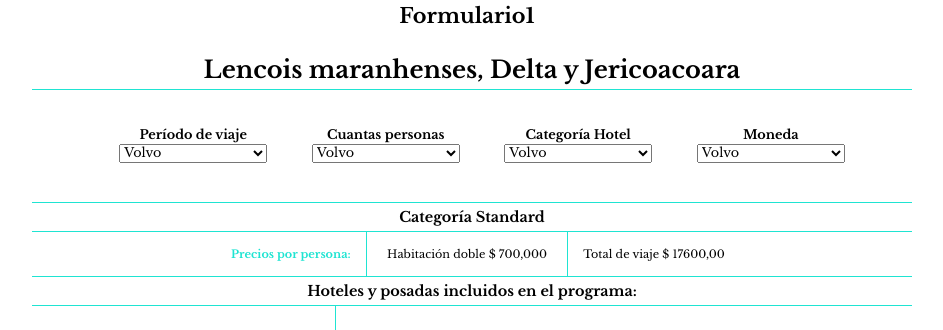
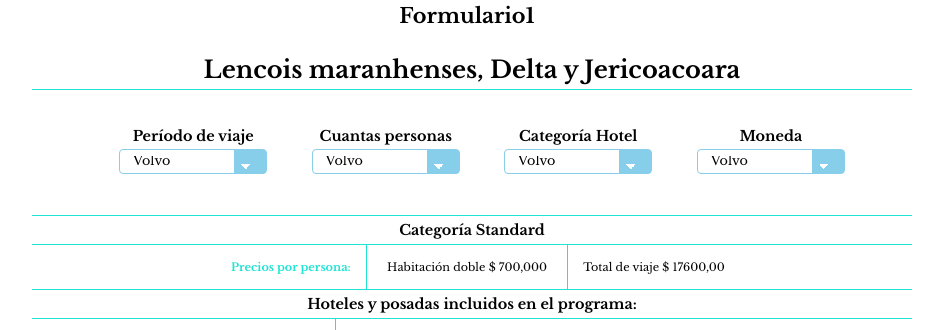
Before and after one commit to CamCode/BrasilPlanet, a plain HTML site: page amazonia.html in a window 1280 px wide. Shown: the part 6080-6410 px from the top of the page, without its empty margins (173-1116 px from the left). Drawn offline with nearby package versions, Linux system fonts and the light colour scheme; files whose address does not match are found by name.

Commit message:
estilos select formulario 1

```diff
--- a/css/style.css
+++ b/css/style.css
@@ -1147,16 +1147,49 @@ footer .item-map .icon img{
     padding: 20px;
 }
 .table-wrap .table-selection .item-selection label{
-    font-size: 0.8em;
+    font-size: 0.9em;
     font-weight: 700;
     color: #000;
     display: block;
 }
 .table-wrap .table-selection .item-selection select{
     display: block;
-    margin: 2px auto;
+    margin: 4px auto;
     width: 100%;
     font-size: 0.8em;
+    padding:2px;
+    border: 1px solid #666;
+    background-color: white;
+
+     /* styling */
+  background-color: white;
+  border: thin solid skyblue;
+  border-radius: 4px;
+  display: inline-block;
+ line-height: 0.8em;
+  padding: 0.5em 3.5em 0.5em 1em;
+
+  /* reset */
+  -webkit-box-sizing: border-box;
+  -moz-box-sizing: border-box;
+  box-sizing: border-box;
+  -webkit-appearance: none;
+  -moz-appearance: none;
+
+    background-image:
+    linear-gradient(45deg, transparent 50%, white 50%),
+    linear-gradient(135deg, white 50%, transparent 50%),
+    linear-gradient(to right, skyblue, skyblue);
+  background-position:
+    calc(100% - 20px) calc(1em + 2px),
+    calc(100% - 15px) calc(1em + 2px),
+    100% 0;
+  background-size:
+    5px 5px,
+    5px 5px,
+    2.5em 2.5em;
+  background-repeat: no-repeat;
+
 }
 .table-wrap .table-selection .item-selection select:after{
     background-color: #1FE4D2;
@@ -2229,6 +2262,9 @@ footer .item-map .icon img{
     }
 
     /*dias mobile*/
+    .day-mob{
+        display: block;
+    }
      .hr3{
         height: 42px;
       }
```
Also changed, not shown: css/style.min.css.
